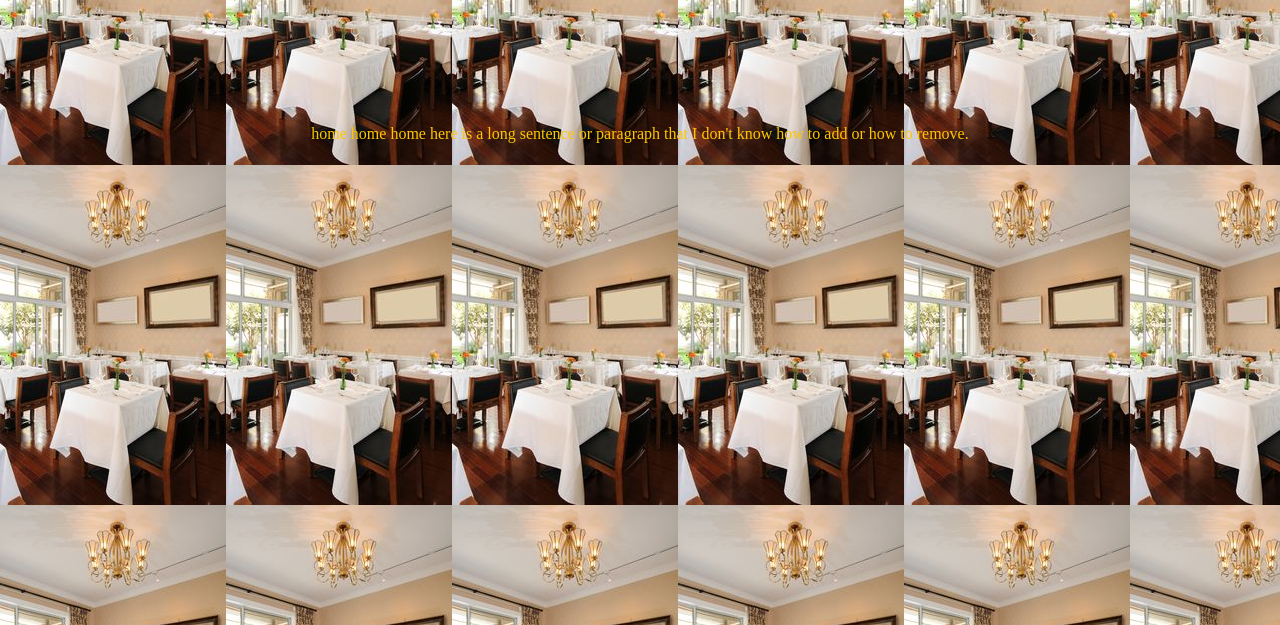
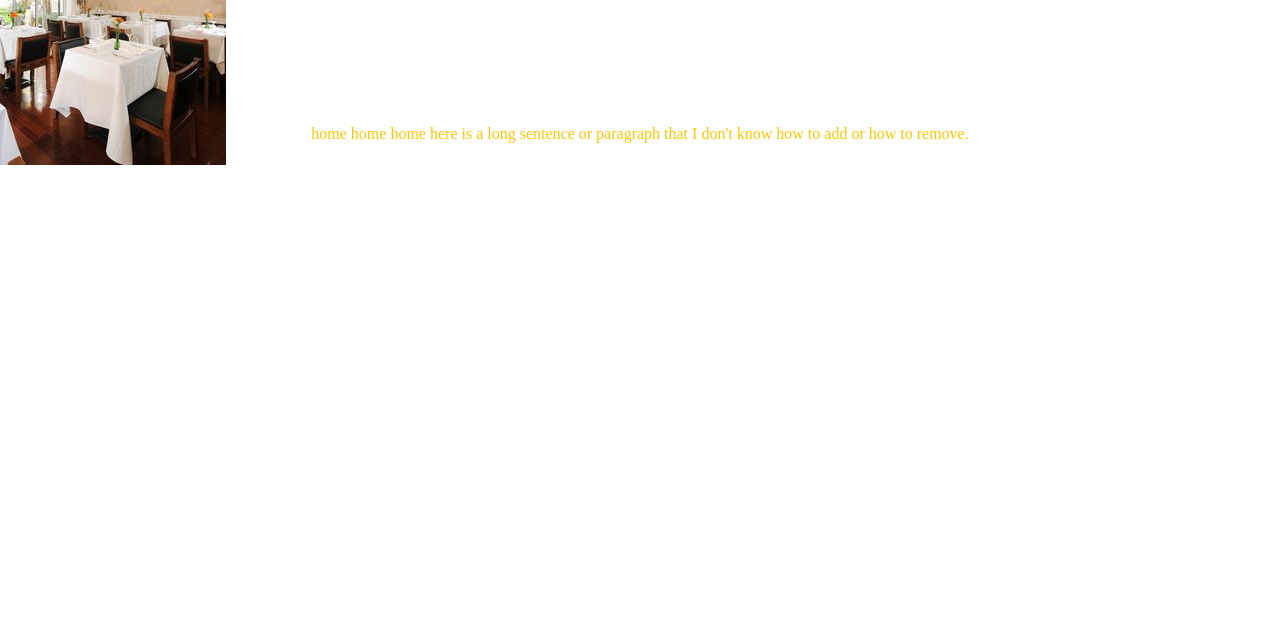
Before and after one commit to happy-coding-0036/RESTAURANT-PAGE, a website built with webpack: page dist/index.html in a window 1280 px wide. Shown: the part 175-800 px from the top of the page. Built offline with nearby package versions, Linux system fonts and the light colour scheme.

Commit message:
changed background

```diff
--- a/src/style.css
+++ b/src/style.css
@@ -6,7 +6,8 @@
   margin: 0;
 }
 body {
-  background: url(image.jpg);
+  background-image: url("image.jpg");
+  background-repeat: no-repeat;
   width: 100%;
   height: 100vh;
 }
```
Also changed, not shown: dist/d0a216aab38c7340d0b5.jpg (added), dist/main.js, 1 other file.
